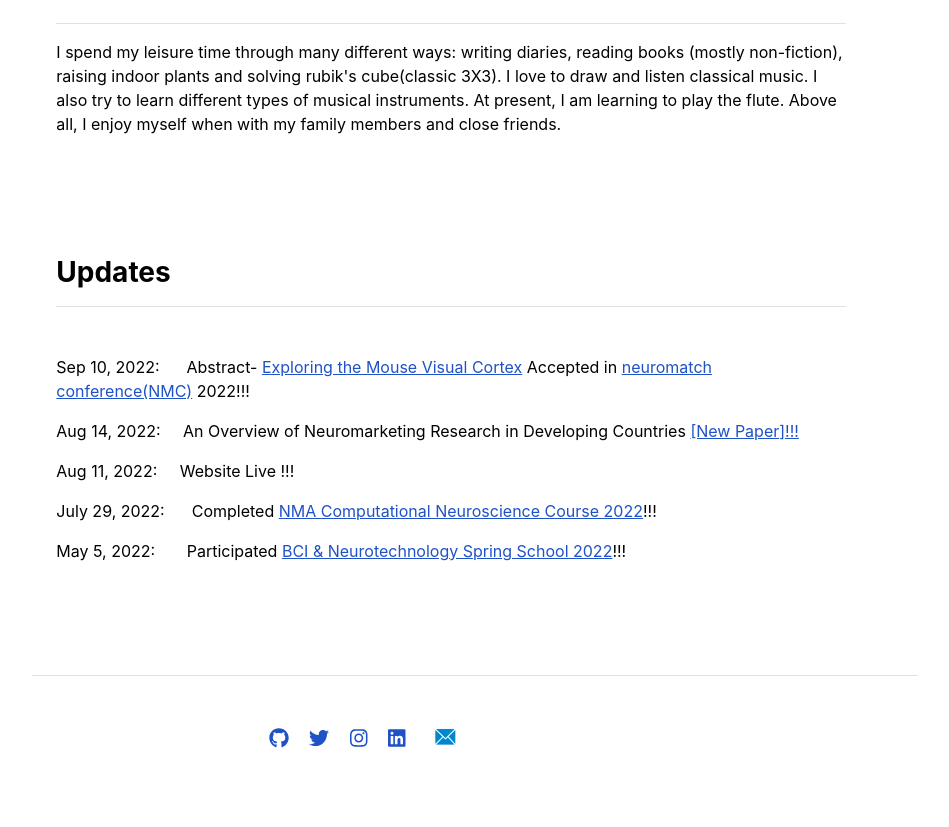
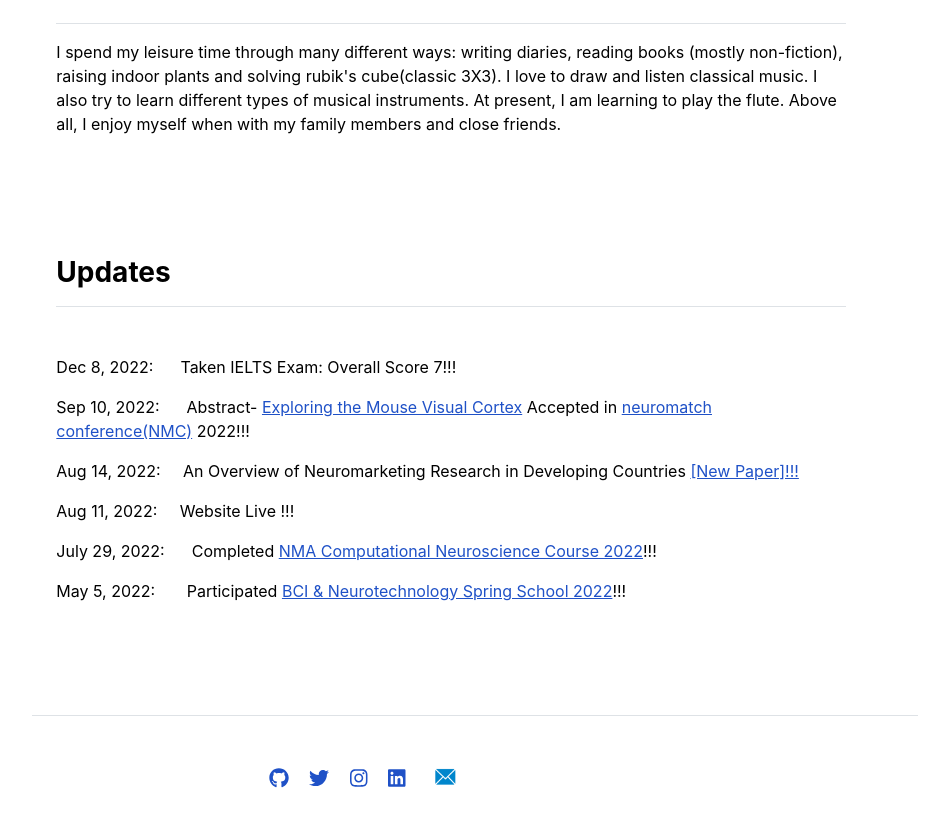
Before and after one commit to Anannabiswas/anannabiswas.github.io, a Jekyll site: the page built from index.md, in a window 1280 px wide and 900 px high, scrolled down 1414 px. Shown: the top 827 px of the window, without its empty margins (165-1114 px from the left). Built offline with Jekyll 4.4.1, drawn with Linux system fonts in a browser that asks for light colours.

Commit message:
Update home.html

```diff
--- a/_layouts/home.html
+++ b/_layouts/home.html
@@ -51,6 +51,7 @@ layout: default
     <!--{% for post in site.posts %}
       <p>{{ post.date | date: "%B %-d, %Y" }} - <a href="{{ site.github.url }}/{{ post.url }}">{{ post.title }}</a> </p>
     {% endfor %} -->
+      <p> Dec 8, 2022:  &nbsp; &nbsp;&nbsp; Taken IELTS Exam: Overall Score 7!!! </p>
       <p> Sep  10, 2022: &nbsp;&nbsp; &nbsp; Abstract- <a href = "https://www.reddit.com/r/neuromatch/comments/xo3w0x/ananna_biswas_exploring_the_mouse_visual_cortex/"> Exploring the Mouse Visual Cortex</a> Accepted in <a href ="https://conference.neuromatch.io/">neuromatch conference(NMC)</a> 2022!!!
       <p> Aug  14, 2022:  &nbsp; &nbsp;&nbsp;An Overview of Neuromarketing Research in Developing Countries&nbsp;<a href= "https://dl.acm.org/doi/abs/10.1145/3542954.3542977">[New Paper]!!!</a></p>
       <p> Aug  11, 2022:  &nbsp; &nbsp;&nbsp;Website Live !!! </p>
```
